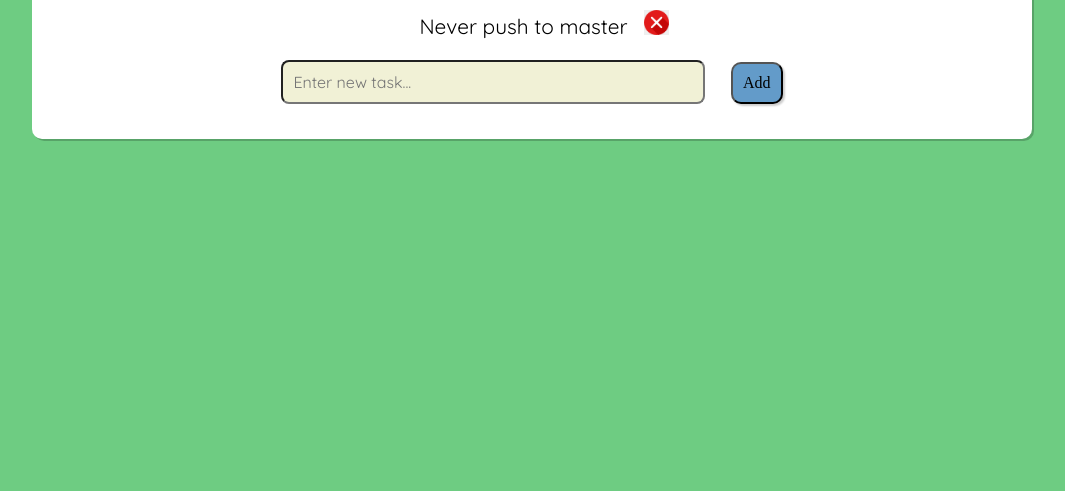
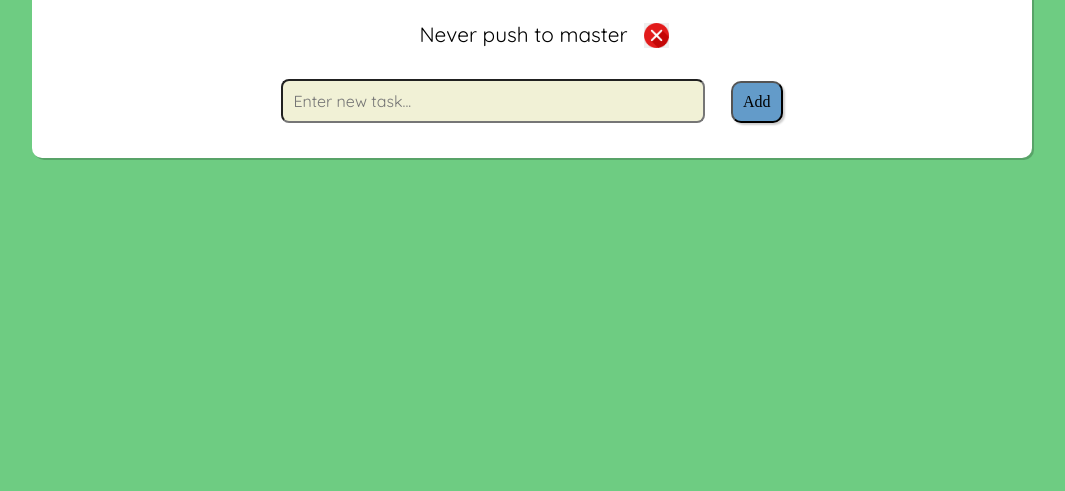
Before and after one commit to fac18/week-2-khol-todoapp, a website: page index.html in a window 1280 px wide. Shown: the part 309-800 px from the top of the page, without its empty margins (108-1173 px from the left). Drawn offline with Linux system fonts and the light colour scheme; a web font is replaced by a local one.

Commit message:
centralise x button in todo line

```diff
--- a/style.css
+++ b/style.css
@@ -33,7 +33,10 @@ h2 {
 
 ul {
   list-style-type: none;
+  line-height: 3rem;
+
 }
+
 
 section {
   margin: 0 auto;
@@ -67,6 +70,8 @@ section {
 }
 
 .delete {
+  position:relative;
+  top:5px;
   border: none;
   height: 25px;
   width: 25px;
@@ -100,4 +105,5 @@ section {
   body, .task-input-box{
     font-size: 0.9rem;
   }
+
 }
```
